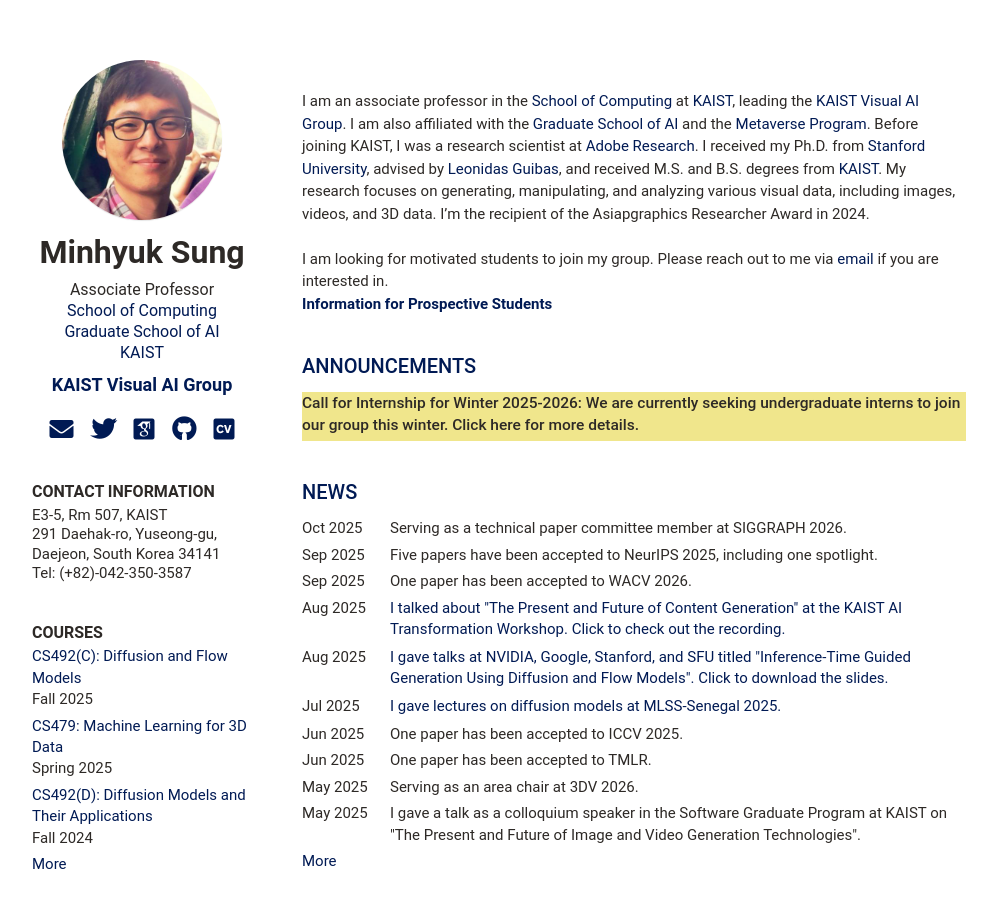
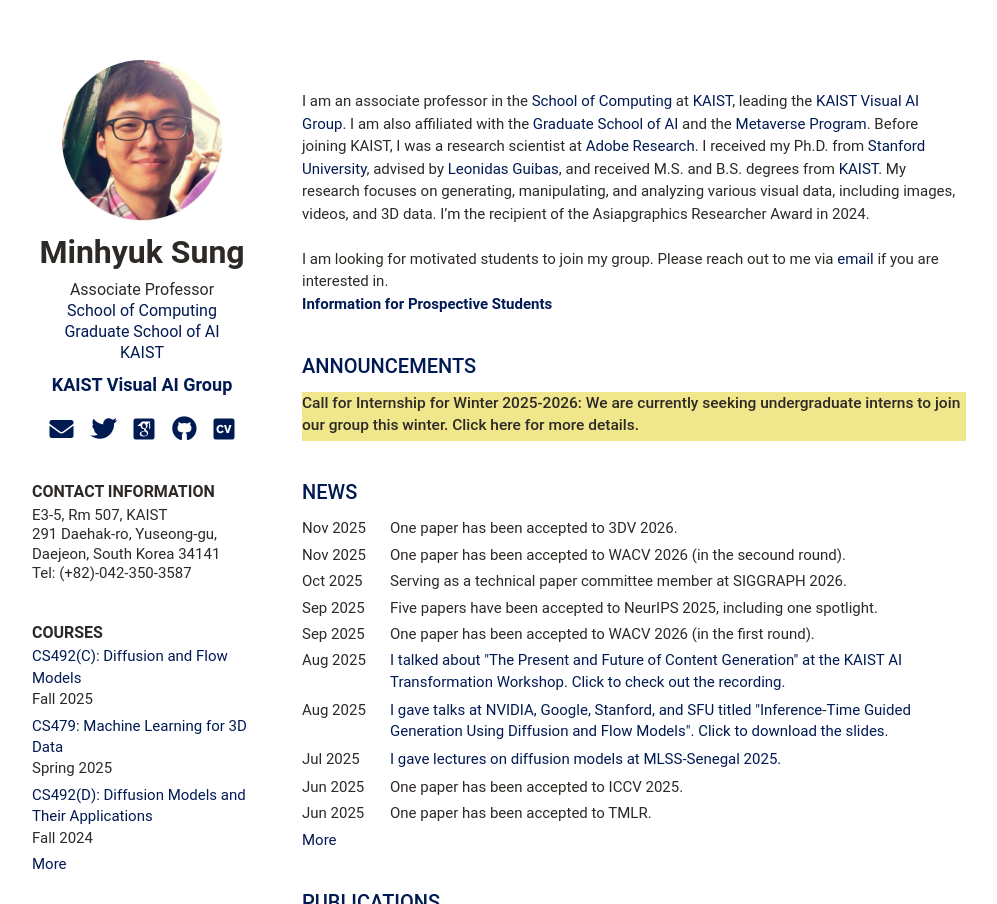
Before and after one commit to mhsung/mhsung.github.io, a Jekyll site: the page built from index.html, in a window 1280 px wide and 1400 px high, cut to the strip 0-904 px from the top of the window. Shown: the whole strip, without its empty margins (126-1123 px from the left). Built offline with Jekyll 4.4.1, drawn with Linux system fonts in a browser that asks for light colours; some web fonts are replaced; some of the changed text lies outside the part shown.

Commit message:
Updated.

```diff
--- a/_data/news.yml
+++ b/_data/news.yml
@@ -1,9 +1,13 @@
 news:
+    - title: "One paper has been accepted to 3DV 2026."
+      time: Nov 2025
+    - title: "One paper has been accepted to WACV 2026 (in the secound round)."
+      time: Nov 2025
     - title: "Serving as a technical paper committee member at SIGGRAPH 2026."
       time: Oct 2025
     - title: "Five papers have been accepted to NeurIPS 2025, including one spotlight."
       time: Sep 2025
-    - title: "One paper has been accepted to WACV 2026."
+    - title: "One paper has been accepted to WACV 2026 (in the first round)."
       time: Sep 2025
     - title: "I talked about \"The Present and Future of Content Generation\" at the KAIST AI Transformation Workshop. Click to check out the recording."
       time: Aug 2025
```
Also changed, not shown: _data/publications/056-wacv26-boxsplitgen.yml (added, +12 -0 lines), _data/publications/057-3dv26-gsdeform.yml (added, +8 -0 lines), assets/images/boxsplitgen-thumbnail.png (added), assets/images/gsdeform-thumbnail.png (added).
